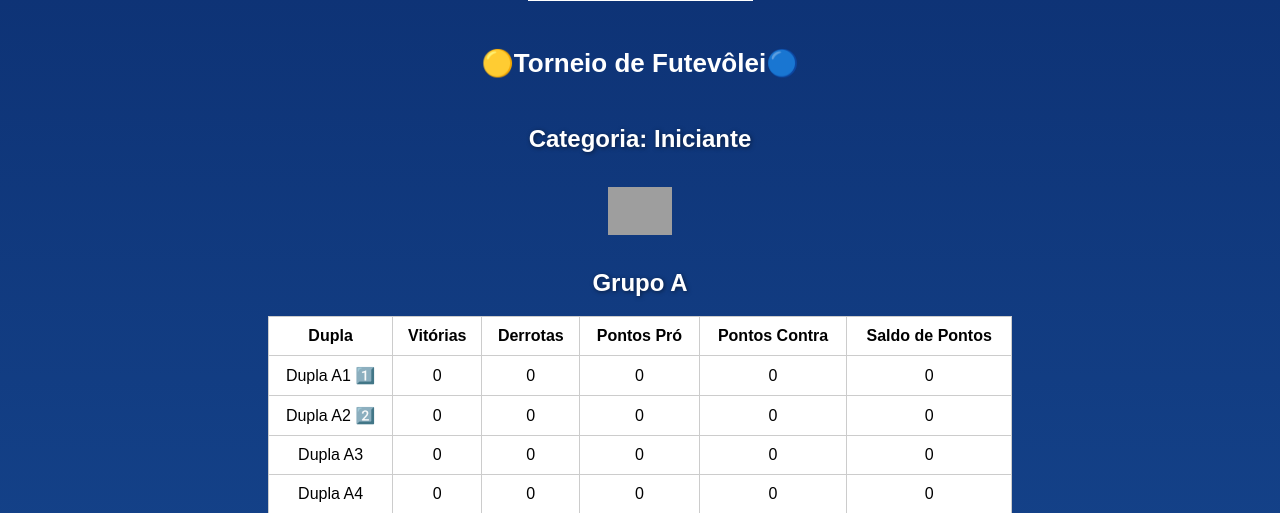
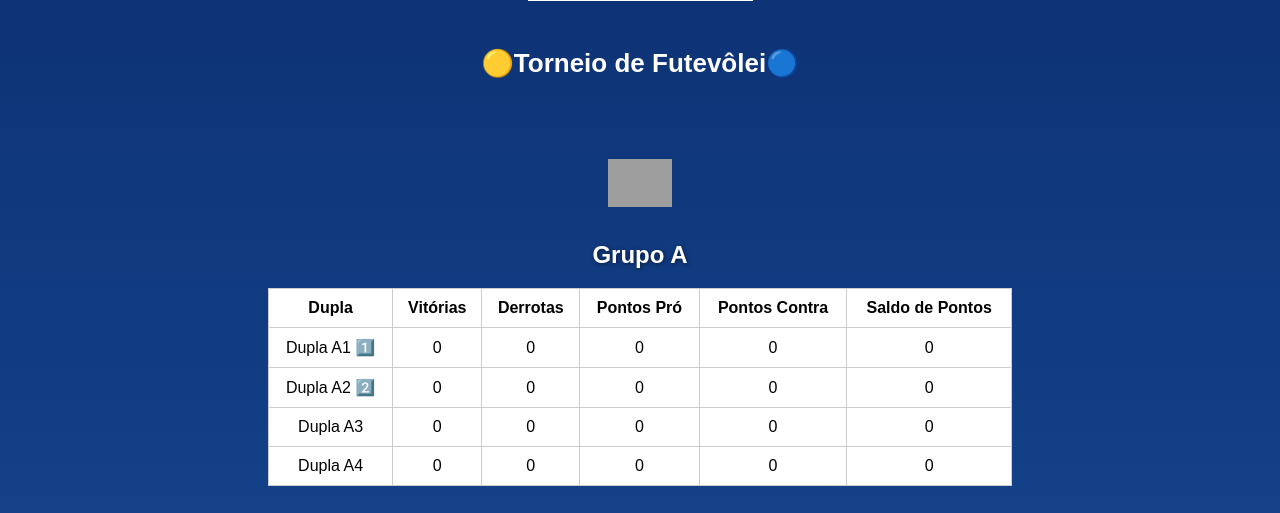
Before and after one commit to cenfernandes/futevolei_torneio_grupo, a Flask app: page / in a window 1280 px wide. Shown: the part 264-777 px from the top of the page. Run offline with Flask 3, Linux system fonts and the light colour scheme; grey boxes are pictures that could not be loaded.

Commit message:
Add files via upload

```diff
--- a/templates/index.html
+++ b/templates/index.html
@@ -19,7 +19,7 @@
 
 <div class="cabecalho-texto">
     <h1>🟡Torneio de Futevôlei🔵</h1>
-    <h2>Categoria: Iniciante</h2>
+    <h2></h2>
 
     <a href="https://www.youtube.com/@ArenaRochaTV"
        target="_blank"
```
